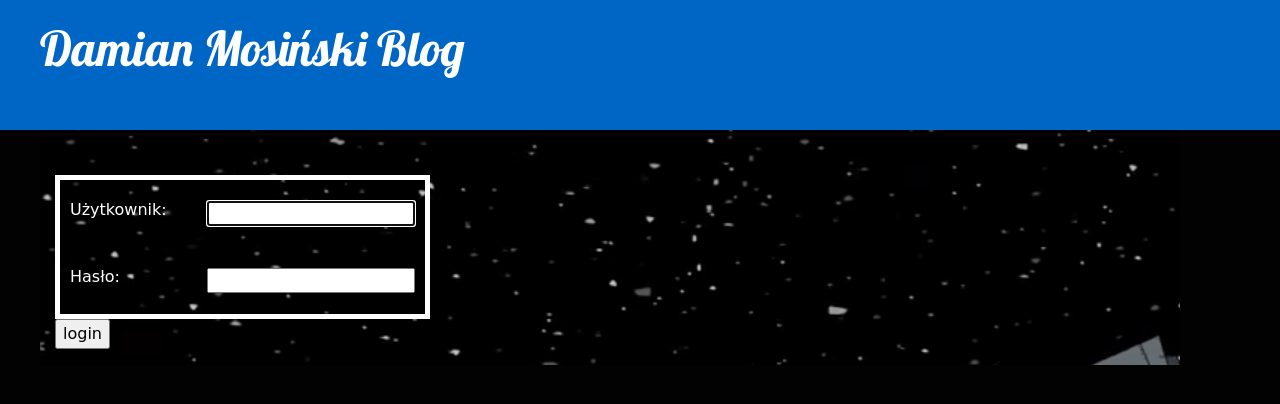
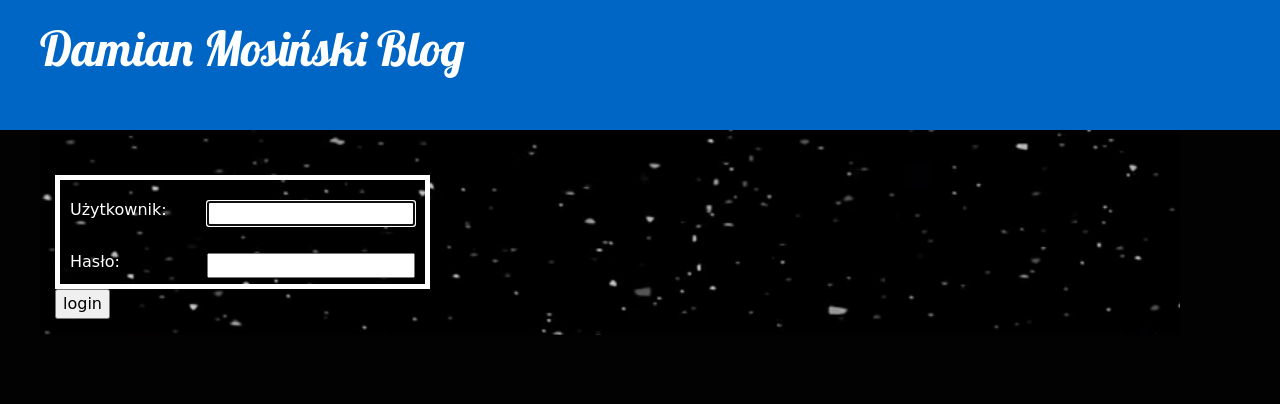
Before and after one commit to Straicur/Straicur-aplikacje-internetowe-Mosinski-185ic, a Django app: page /accounts/login/?next=/ in a window 1280 px wide. Shown: the top 404 px of the page. Run offline with Django 3.2, Linux system fonts and the light colour scheme; some libraries are stand-ins or nearby versions.

Commit message:
Zmiana 19

```diff
--- a/blog/static/css/blog.css
+++ b/blog/static/css/blog.css
@@ -13,10 +13,12 @@ body{
     font-size: 25px;
 }
 .tabelalew{
-    padding: 20px 20px 20px 10px;
+    padding: 20px 20px 5px 10px;
+    margin: 10px;
 }
 .tabelapr{
-    padding: 20px 10px 20px 20px;
+    padding: 20px 10px 5px 20px;
+    margin: 10px;
 }
 .loguout{
     color: white;
```
